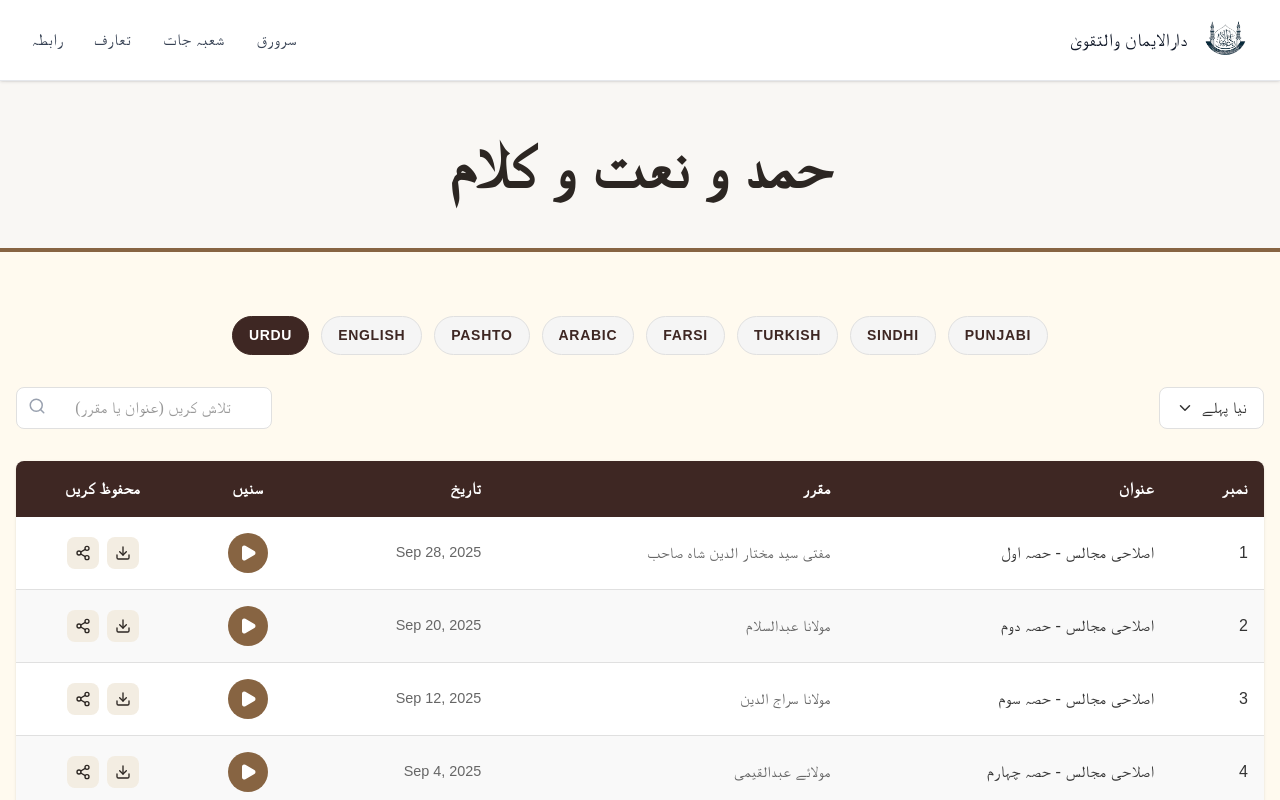
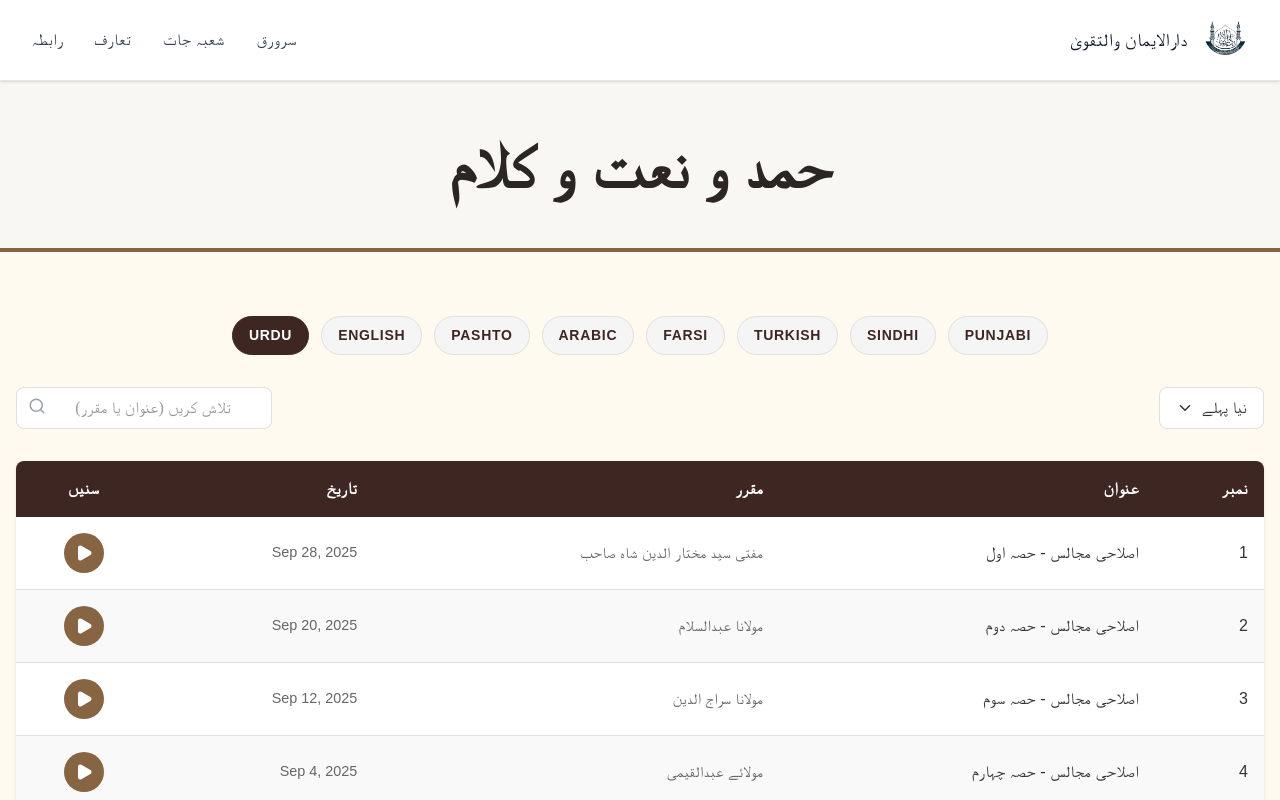
Before and after one commit to daruleman/daruleman-website, a Next.js app: page /recordings in a window 1280 px wide. Shown: the top 800 px of the page. Built offline with nearby package versions, Linux system fonts and the light colour scheme; a web font is replaced by a local one.

Commit message:
initial commits

```diff
--- a/src/app/recordings/page.js
+++ b/src/app/recordings/page.js
@@ -1,7 +1,7 @@
 'use client';
 
 import { useState } from 'react';
-import { ChevronDown, Search, Download, Share2, Play } from 'lucide-react';
+import { ChevronDown, Search, Play } from 'lucide-react';
 
 export default function RecordingsPage() {
   const [selectedLanguage, setSelectedLanguage] = useState('URDU');
@@ -176,9 +176,6 @@ export default function RecordingsPage() {
                   <th className="px-4 py-4 text-center" style={{ color: '#ffffff', fontFamily: 'Jameel Noori Nastaleeq', letterSpacing: '0.04em', fontWeight: '600' }}>
                     سنیں
                   </th>
-                  <th className="px-4 py-4 text-center" style={{ color: '#ffffff', fontFamily: 'Jameel Noori Nastaleeq', letterSpacing: '0.04em', fontWeight: '600' }}>
-                    محفوظ کریں
-                  </th>
                 </tr>
               </thead>
 
@@ -227,32 +224,6 @@ export default function RecordingsPage() {
                       >
                         <Play size={18} fill="currentColor" />
                       </button>
-                    </td>
-
-                    {/* Download & Share */}
-                    <td className="px-4 py-4 text-center">
-                      <div className="flex items-center justify-center gap-2">
-                        <button
-                          className="p-2 rounded-lg transition-all duration-200 hover:scale-105"
-                          style={{
-                            backgroundColor: 'var(--accent)',
-                            color: 'var(--foreground)'
-                          }}
-                          title="Download"
-                        >
-                          <Download size={16} />
-                        </button>
-                        <button
-                          className="p-2 rounded-lg transition-all duration-200 hover:scale-105"
-                          style={{
-                            backgroundColor: 'var(--accent)',
-                            color: 'var(--foreground)'
-                          }}
-                          title="Share"
-                        >
-                          <Share2 size={16} />
-                        </button>
-                      </div>
                     </td>
                   </tr>
                 ))}
```
